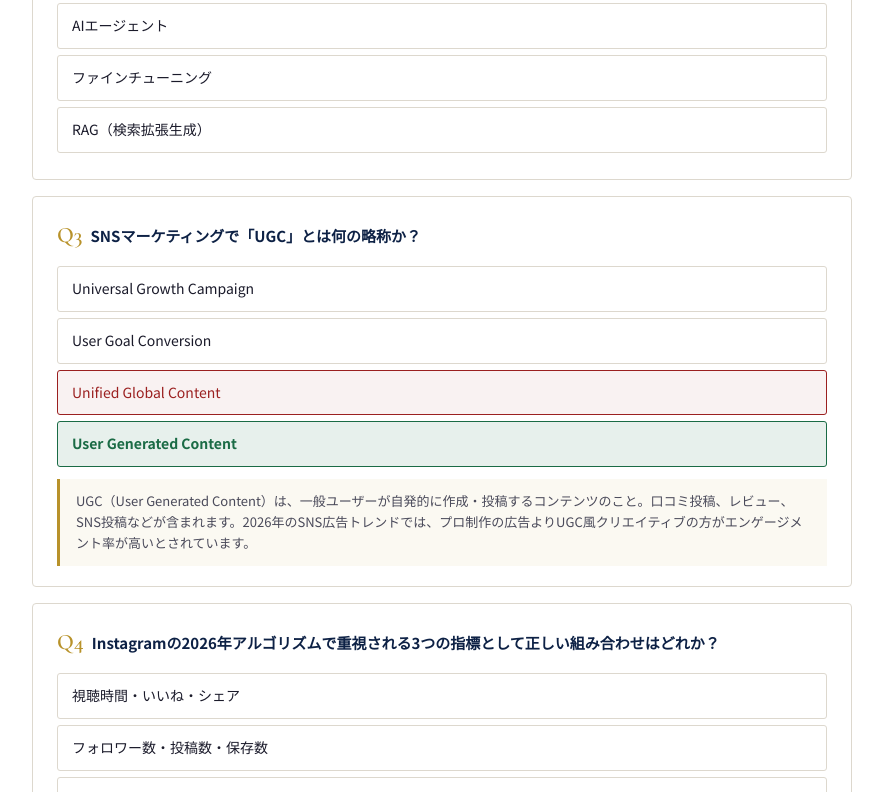
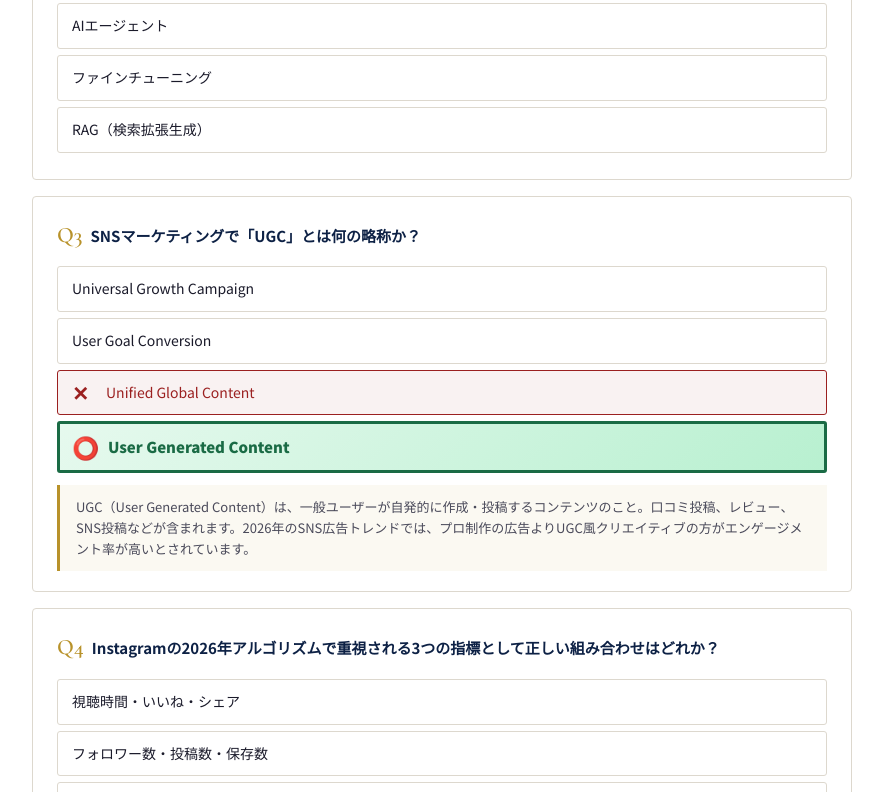
Before and after one commit to tokokanri10502-pixel/dms-every, a plain HTML site: page DMS_20260331.html in a window 1280 px wide. Both pictures are taken after a click on the item "Unified Global Content". Shown: the part 1635-2427 px from the top of the page, without its empty margins (198-1081 px from the left). Drawn offline with nearby package versions, Linux system fonts and the light colour scheme; a script that the page names is missing.

Commit message:
Add files via upload

```diff
--- a/DMS_20260331.html
+++ b/DMS_20260331.html
@@ -235,14 +235,49 @@ body {
 }
 .quiz-opts li:hover { background: rgba(184,146,42,.06); border-color: var(--gold2); }
 .quiz-opts li.correct {
-  background: rgba(26,107,69,.1);
-  border-color: var(--green);
+  background: linear-gradient(135deg, #e6f9ee 0%, #b8f0d0 100%);
+  border: 3px solid var(--green);
   color: var(--green);
-  font-weight: 700;
+  font-weight: 900;
+  font-size: 15px;
+  position: relative;
+  padding-left: 48px;
+  animation: correctPop .4s ease;
+}
+.quiz-opts li.correct::before {
+  content: '⭕';
+  position: absolute;
+  left: 12px;
+  top: 50%;
+  transform: translateY(-50%);
+  font-size: 22px;
+  animation: circleIn .5s ease;
+}
+@keyframes correctPop {
+  0% { transform: scale(1); }
+  30% { transform: scale(1.05); box-shadow: 0 0 20px rgba(26,107,69,.3); }
+  100% { transform: scale(1); box-shadow: none; }
+}
+@keyframes circleIn {
+  0% { transform: translateY(-50%) scale(0) rotate(-90deg); opacity: 0; }
+  50% { transform: translateY(-50%) scale(1.4) rotate(0deg); opacity: 1; }
+  100% { transform: translateY(-50%) scale(1) rotate(0deg); opacity: 1; }
 }
 .quiz-opts li.wrong {
   background: rgba(155,32,32,.06);
   border-color: var(--red);
+  color: var(--red);
+  position: relative;
+  padding-left: 48px;
+}
+.quiz-opts li.wrong::before {
+  content: '✕';
+  position: absolute;
+  left: 14px;
+  top: 50%;
+  transform: translateY(-50%);
+  font-size: 20px;
+  font-weight: 900;
   color: var(--red);
 }
 .quiz-explanation {
```
